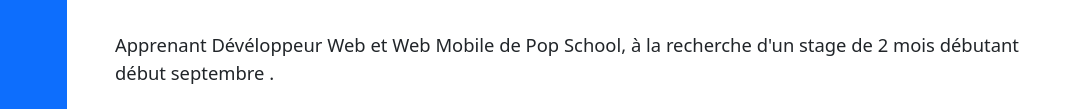
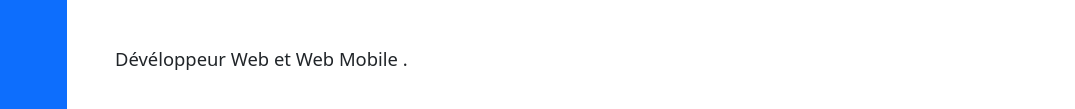
Before and after one commit to arcanom/portfolio2, a website: page index.html in a window 1280 px wide. Shown: the part 355-464 px from the top of the page, 205-1280 px from the left. Drawn offline with nearby package versions, Linux system fonts and the light colour scheme; a web font is replaced by a local one.

Commit message:
Update index.html

```diff
--- a/index.html
+++ b/index.html
@@ -46,7 +46,7 @@
                         6, rue de Vermelles 62670 Mazingarbe - 03 21 25 04 74
 
                     </div>
-                    <p class="lead mb-5">Apprenant Dévéloppeur Web et Web Mobile de Pop School, à la recherche d'un stage de 2 mois débutant début septembre  .</p>
+                    <p class="lead mb-5">Dévéloppeur Web et Web Mobile  .</p>
                     <div class="social-icons">
                         <a class="social-icon" href="https://www.linkedin.com/in/corentin-duriez-0a0958184/"><i class="fab fa-linkedin-in"></i></a>
                         <a class="social-icon" href="https://github.com/arcanom?tab=repositories"><i class="fab fa-github"></i></a>
```
